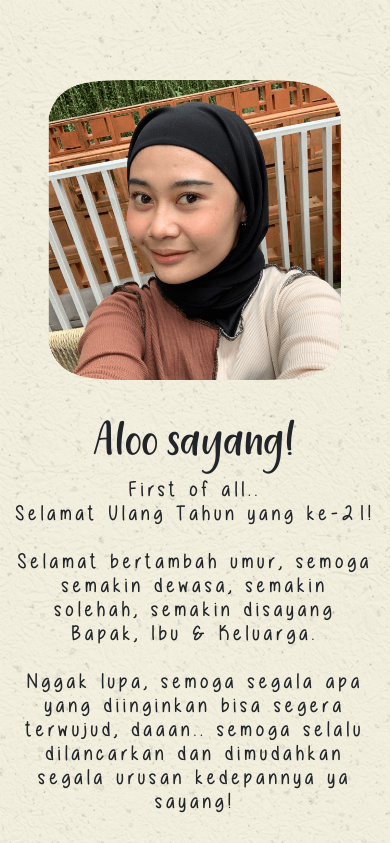
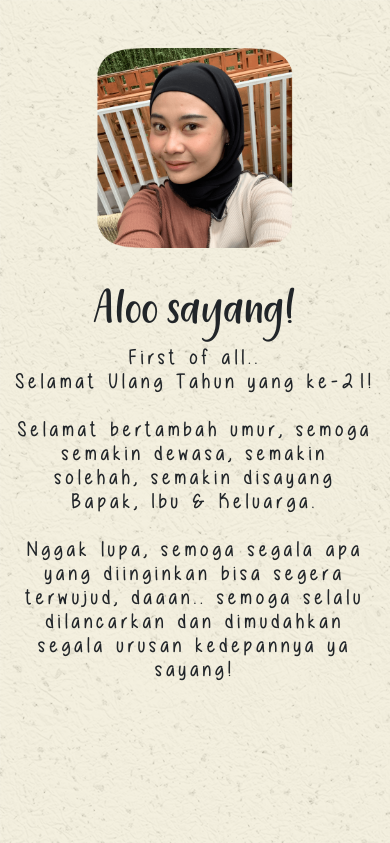
Before and after one commit to dhimasyoga/dhimasyoga.github.io, a plain HTML site: page ayang-birthday/index.html in a window 390 px wide. Shown: the top 843 px of the page. Drawn offline with Linux system fonts and the light colour scheme.

Commit message:
Minor change in CSS
Minor change in CSS

```diff
--- a/ayang-birthday/css/style.css
+++ b/ayang-birthday/css/style.css
@@ -196,7 +196,9 @@ body {
                 }
 
                 .image-center-container.photo-both {
-                    margin-top: 2em;
+                    margin-top: 0;
+                    width: 200px;
+                    height: 200px;
                 }
 
                 .card-body {
```
